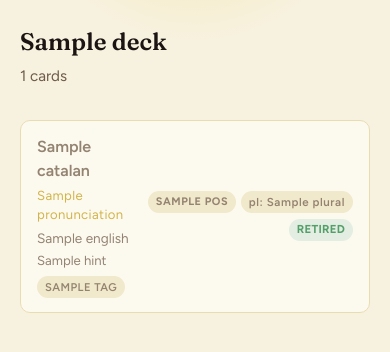
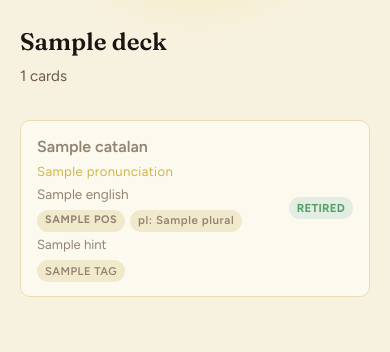
Before and after one commit to LiamSeanLaird/la-queta, a Flask app: template templates/browse.html in a window 390 px wide. Shown: the part 106-458 px from the top of the page. Run offline with Flask 3, Linux system fonts and the light colour scheme; the template is opened without the code that fills it: most values are stand-ins (such as "Sample title", 1, 10 or a date in 2020).

Commit message:
gnhf 6: I fixed a phone-width layout bug on every vocab browse page. The NOUN, gender and plural pills sat in the fixed right-hand column and squeezed each card's word, respelling and gloss to about one word per line; they now sit in the text column under the English gloss.

```diff
--- a/static/app.css
+++ b/static/app.css
@@ -791,6 +791,12 @@ a.btn.btn--primary {
   font-style: italic;
 }
 
+/* Grammar pills sit in the wrapping text column so they never squeeze it. */
+.gram-pills.vocab-gram {
+  justify-content: flex-start;
+  margin-top: 0.35rem;
+}
+
 .vocab-tags {
   margin: 0.35rem 0 0;
   display: flex;
--- a/templates/browse.html
+++ b/templates/browse.html
@@ -20,6 +20,21 @@
         <p class="vocab-pronunciation">{{ card.pronunciation }}</p>
         {% endif %}
         <p class="list-row__sub">{{ card.english }}</p>
+        {% if card.pos or card.gender in ('m', 'f') or (card.plural and card.plural != '—') %}
+        <div class="gram-pills vocab-gram">
+          {% if card.pos %}
+          <span class="gram-pill gram-pill--pos">{{ card.pos }}</span>
+          {% endif %}
+          {% if card.gender == 'm' %}
+          <span class="gram-pill gram-pill--m">masculine</span>
+          {% elif card.gender == 'f' %}
+          <span class="gram-pill gram-pill--f">feminine</span>
+          {% endif %}
+          {% if card.plural and card.plural != '—' %}
+          <span class="gram-pill gram-pill--pl">pl: {{ card.plural }}</span>
+          {% endif %}
+        </div>
+        {% endif %}
         {% if card.hint %}
         <p class="vocab-hint">{{ card.hint }}</p>
         {% endif %}
@@ -35,19 +50,6 @@
         {% endif %}
       </div>
       <div class="vocab-meta">
-        <div class="gram-pills">
-          {% if card.pos %}
-          <span class="gram-pill gram-pill--pos">{{ card.pos }}</span>
-          {% endif %}
-          {% if card.gender == 'm' %}
-          <span class="gram-pill gram-pill--m">masculine</span>
-          {% elif card.gender == 'f' %}
-          <span class="gram-pill gram-pill--f">feminine</span>
-          {% endif %}
-          {% if card.plural and card.plural != '—' %}
-          <span class="gram-pill gram-pill--pl">pl: {{ card.plural }}</span>
-          {% endif %}
-        </div>
         {% if card.retired %}
         <span class="badge badge--done">Retired</span>
         {% else %}
```
Also changed, not shown: STYLE_GUIDE.md (+1 -0 lines), tests/test_vocab.py (+16 -0 lines).
